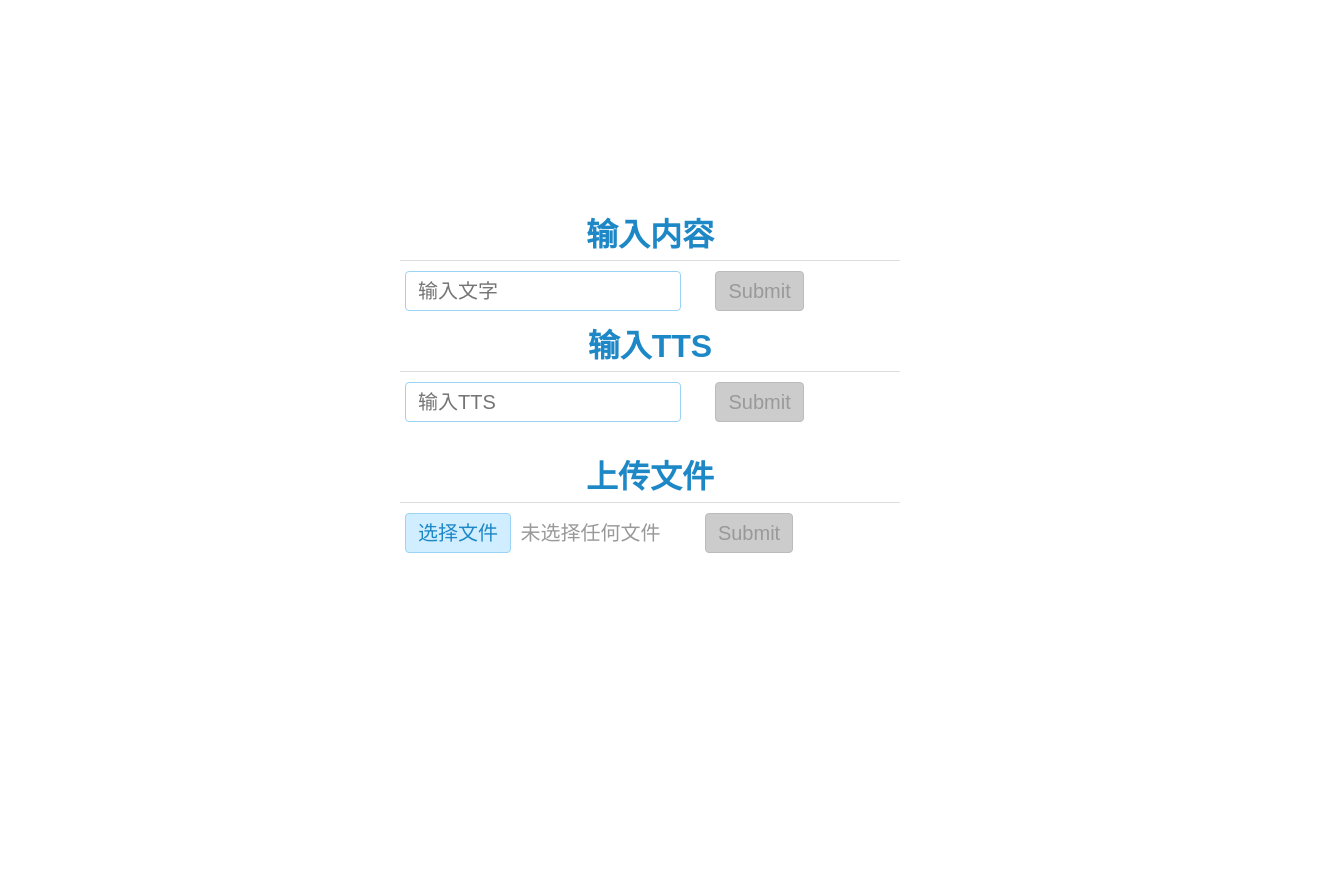
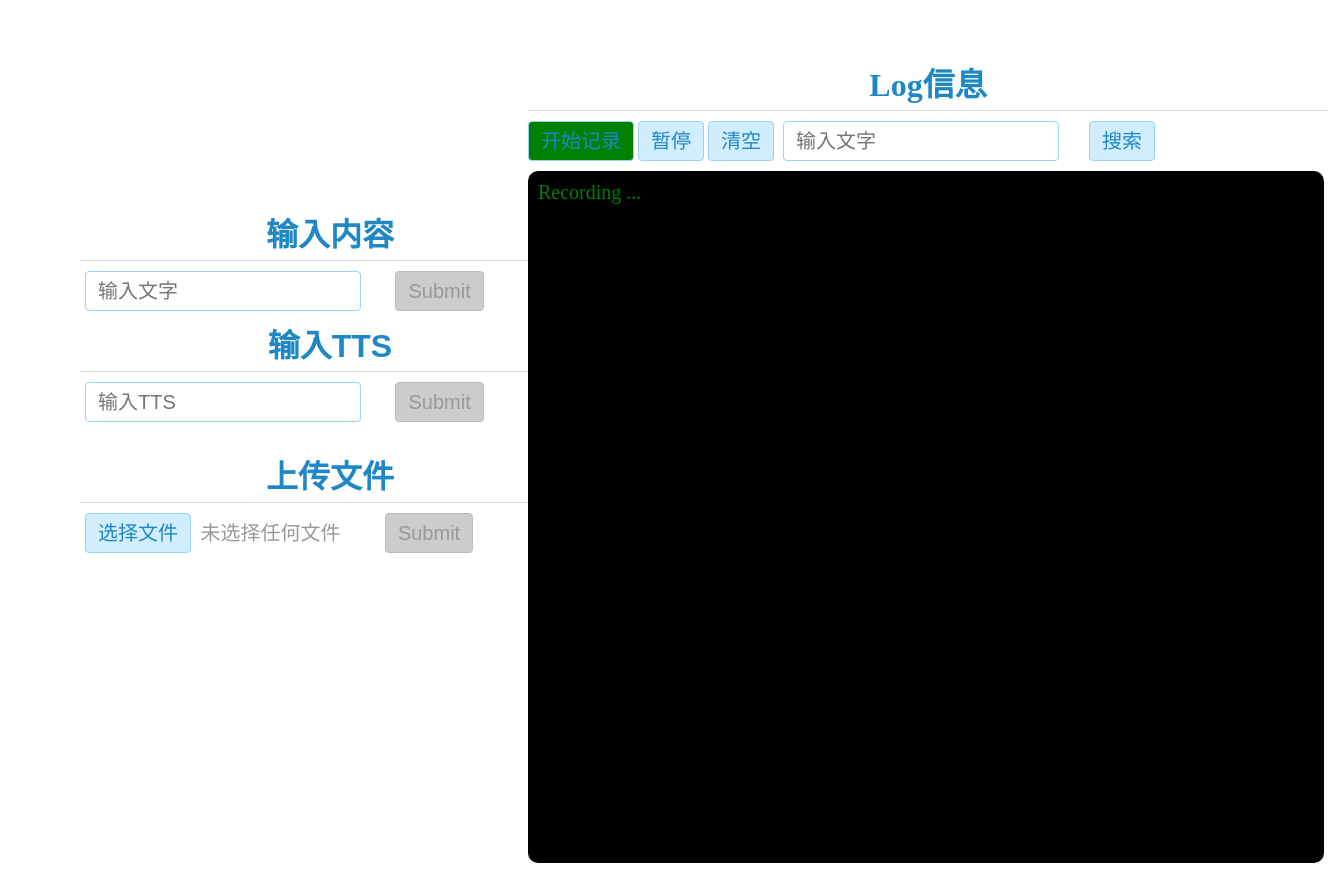
Before and after one commit to helicese/WebApp-demos, a website: page ajax-form/public/index.html in a window 1280 px wide. Shown: the whole page, 1338 px wide, since content can reach past the window. Before the commit the page ends 808 px from the top, so only its background shows below. Drawn offline with Linux system fonts and the light colour scheme.

Commit message:
ajax-form add log window

```diff
--- a/ajax-form/public/ajax.js
+++ b/ajax-form/public/ajax.js
@@ -3,9 +3,13 @@ var fileUpload = document.getElementById('fileUpload');
 var result = document.getElementById('result');
 var text = document.getElementsByClassName('text');
 var messageBox = document.getElementById('messageBox');
+var log = document.getElementById('log');
+var startDom = document.getElementById('start');
+var pauseDom = document.getElementById('pause');
 var sub1 = document.getElementById('sub1');
 var sub2 = document.getElementById('sub2');
 var sub3 = document.getElementById('sub3');
+var logSwitch = true;
 
 //ajax snippets, copyed from http://stackoverflow.com/questions/8567114/how-to-make-an-ajax-call-without-jquery
 var ajax = {};
@@ -89,9 +93,29 @@ function hideMessage() {
     messageBox.style.top = '5%';
 };
 
+function addLog(item) {
+    log.innerHTML = log.innerHTML + item + '</br>';
+};
+function clearLog() {
+    log.innerHTML = logSwitch ? '<span class="green">Recording ...</span></br>' : '<span class="red">Pause ... </span></br>';
+};
+function startLog() {
+    startDom.style.backgroundColor = "green";
+    pauseDom.style.backgroundColor = "#fff";
+    addLog('<span class="green">Recording ...</span>');
+    logSwitch = true;
+};
+function pauseLog() {
+    startDom.style.backgroundColor = "#fff";
+    pauseDom.style.backgroundColor = "green";
+    addLog('<span class="red">Pause ... </span>')
+    logSwitch = false;
+};
 var handeler = function (form) {
     var oData = form.elements[0].name == 'line'? {line: form.elements[0].value} : {tts: form.elements[0].value};
     ajax.post('', oData, function(item){
+        if(logSwitch)
+            addLog(item);
         showMessage(form);
     });
     return false;
@@ -106,6 +130,8 @@ var handeler2 = function(form) {
     oReq.onload = function(oEvent) {
         if (oReq.status == 200) {
             showMessage(form);
+            if(logSwitch)
+                addLog(oReq.response);
         } else {
             showMessage(form);
             messageBox.innerHTML = "Error: " + oReq.status + "<br \/>";
--- a/ajax-form/public/index.html
+++ b/ajax-form/public/index.html
@@ -6,7 +6,7 @@
     <link rel="stylesheet" href="./style.css">
 </head>
 <body>
-     <div class="main">
+     <div class="mainLeft">
         <form action="" class="form" method="post" onsubmit="return handeler(this)" id="qqq">
             <h1>输入内容<span></span></h1>
             <input type="text" name="line" class="text" placeholder="输入文字">
@@ -26,6 +26,18 @@
             <input type="submit" class="submit" id="sub2">
         </form>
     </div>
+    <div class="mainRight">
+        <h1>Log信息</h1>
+        <div class="logControl">
+            <button class="submit" id="start" onclick="startLog()">开始记录</button>
+            <button class="submit" id="pause" onclick="pauseLog()">暂停</button>
+            <button class="submit" id="clear" onclick="clearLog()">清空</button>
+            <input type="text" class="text" placeholder="输入文字"><button class="submit" id="filter">搜索</button>
+        </div>
+        <div id="log">
+            <span class="green">Recording ...</span></br>
+        </div>
+    </div>
     <div id="mask"></div>
     <div id="messageBox">你好哇发送成功</div>
     <script src="./ajax.js"></script>
--- a/ajax-form/public/style.css
+++ b/ajax-form/public/style.css
@@ -16,13 +16,13 @@ h1{
     margin:0px;
 }
 
-.main{
+.mainLeft{
     z-index:1;
     width: 500px;
-    height: 350px;
+    /*height: 350px;*/
     position: absolute;
     padding: 10px;
-    left:50%;
+    left:25%;
     top:50%;
     margin: -200px 0 0 -250px;
 }
@@ -128,7 +128,7 @@ h1{
     position: fixed;
     border-bottom: 1px solid #ddd;
     top: 5%;
-    left: 50%;
+    left: 25%;
     margin-left: -200px;
     padding: 10px;
     z-index: 10;
@@ -140,3 +140,53 @@ h1{
     -webkit-transition: opacity 0.5s, top 0.5s;
     opacity: 0;
 }
+
+
+/* 设置滚动条的样式 */
+::-webkit-scrollbar {
+    width: 12px;
+}
+
+/* 滚动槽 */
+::-webkit-scrollbar-track {
+    -webkit-box-shadow: inset 0 0 6px rgba(0,0,0,0.3);
+    border-radius: 10px;
+}
+
+/* 滚动条滑块 */
+::-webkit-scrollbar-thumb {
+    border-radius: 10px;
+    background: rgba(0,0,0,0.1);
+    -webkit-box-shadow: inset 0 0 6px rgba(0,0,0,0.5);
+}
+.mainRight{
+    z-index:1;
+    width: 800px;
+    height: 800px;
+    position: absolute;
+    border-radius: 18px;
+    padding: 10px;
+    left: 60%;
+    top: 25%;
+    margin: -150px 0 0 -250px;
+}
+#log{
+    width: 97%;
+    height: 84%;
+    overflow: auto;
+    border-radius: 10px;
+    word-wrap: break-word;
+    background-color: #000;
+    padding: 10px;
+    font-size: 20px;
+    color: #fff;
+}
+span.green {
+    color: green;
+}
+span.red {
+    color: red;
+}
+#start {
+    background-color: green;
+}
```
